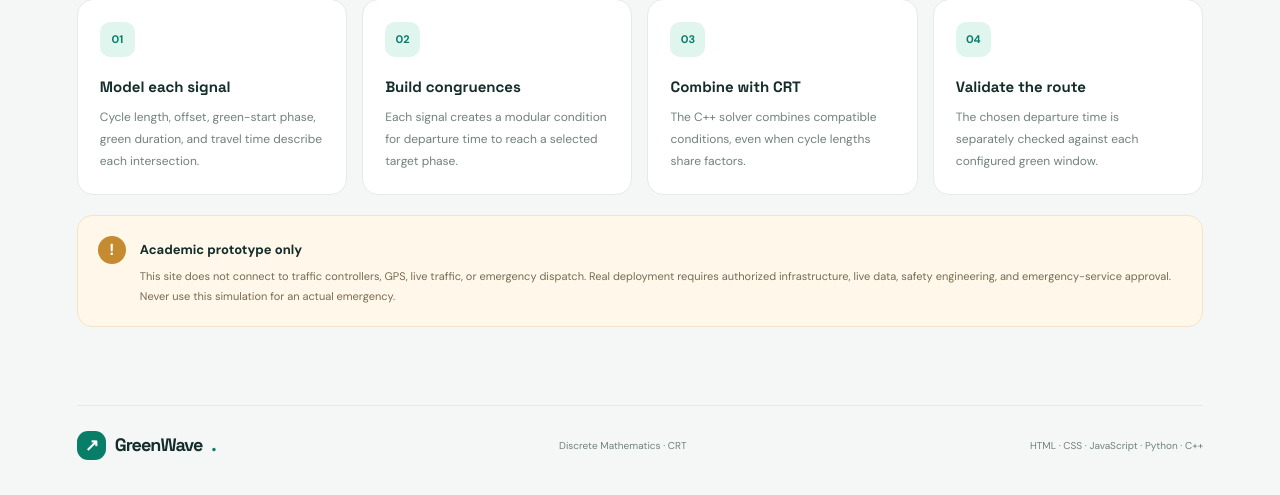
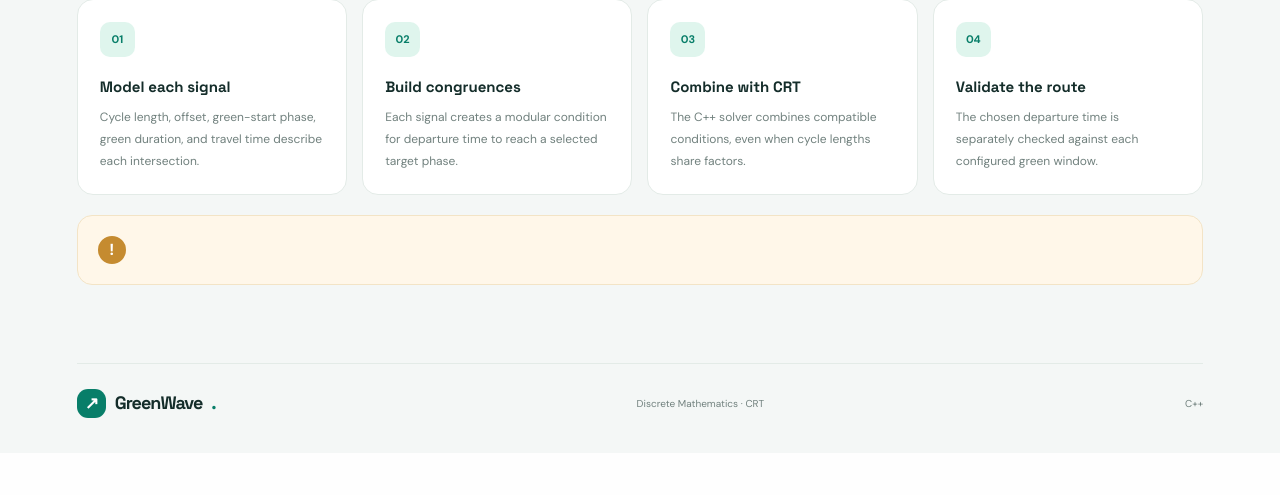
Before and after one commit to Pranav-techhub/CRT, a Flask app: page / in a window 1280 px wide. Shown: the part 1794-2289 px from the top of the page. After the commit the page ends 2212 px from the top, so only its background shows below. Run offline with Flask 3, Linux system fonts and the light colour scheme.

Commit message:
Remove academic warning and update footer content
Removed academic prototype warning message from the HTML template and updated the footer to include only 'C++'.

```diff
--- a/templates/index.html
+++ b/templates/index.html
@@ -259,18 +259,6 @@
             <div class="warning">
                 <b>!</b>
 
-                <div>
-                    <strong>Academic prototype only</strong>
-
-                    <p>
-                        This site does not connect to traffic controllers,
-                        GPS, live traffic, or emergency dispatch. Real
-                        deployment requires authorized infrastructure,
-                        live data, safety engineering, and emergency-service
-                        approval. Never use this simulation for an actual
-                        emergency.
-                    </p>
-                </div>
             </div>
         </section>
 
@@ -280,7 +268,7 @@
             </a>
 
             <span>Discrete Mathematics · CRT</span>
-            <span>HTML · CSS · JavaScript · Python · C++</span>
+            <span>C++</span>
         </footer>
     </main>
 
```
